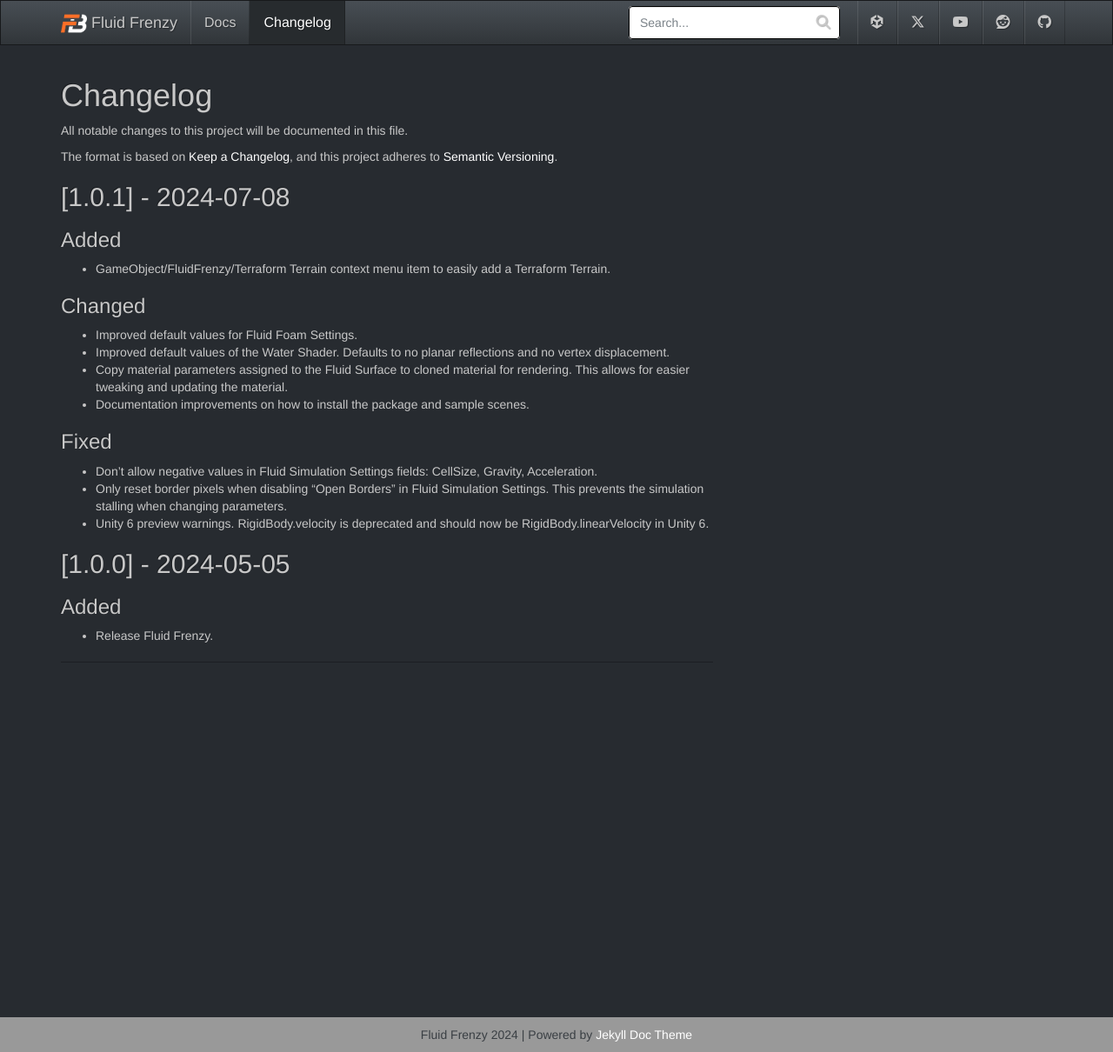
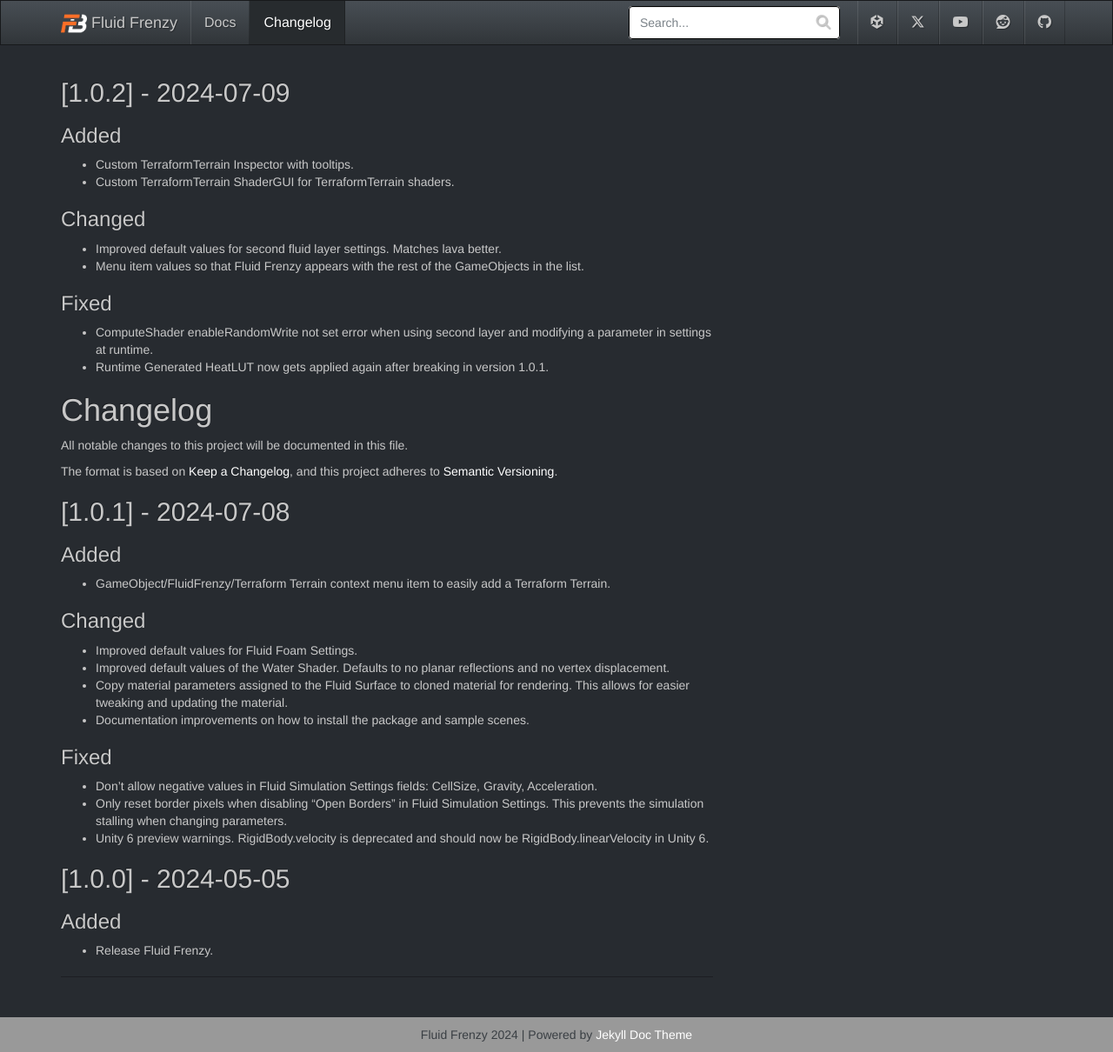
Before and after one commit to FrenzyByte/fluidfrenzy, a Jekyll site: the page built from _changelog/index.md, in a window 1280 px wide and 1210 px high. Shown: the whole window at 87% size. Built offline with Jekyll 4.4.1, drawn with Linux system fonts in a browser that asks for light colours.

Commit message:
v1.0.2 changelog.

```diff
--- a/_changelog/index.md
+++ b/_changelog/index.md
@@ -3,6 +3,23 @@
 permalink: /changelog/index/
 redirect_from: /changelog/index.html
 ---
+
+## [1.0.2] - 2024-07-09
+
+### Added
+
+- Custom TerraformTerrain Inspector with tooltips.
+- Custom TerraformTerrain ShaderGUI for TerraformTerrain shaders.
+
+### Changed
+
+- Improved default values for second fluid layer settings. Matches lava better.
+- Menu item values so that Fluid Frenzy appears with the rest of the GameObjects in the list.
+
+### Fixed
+
+- ComputeShader enableRandomWrite not set error when using second layer and modifying a parameter in settings at runtime.
+- Runtime Generated HeatLUT now gets applied again after breaking in version 1.0.1.
 
 # Changelog
 
```
